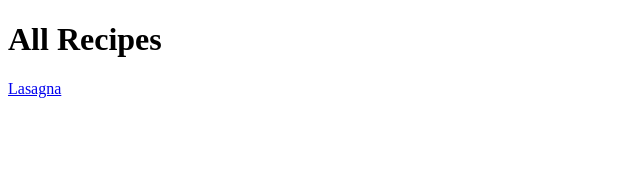
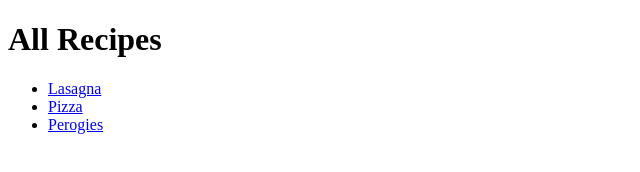
Before and after one commit to Evan-Ferreira/odin-recipes, a plain HTML site: page index.html in a window 1280 px wide. Shown: the whole page, without its empty margins (0-640 px from the left). Drawn offline with Linux system fonts and the light colour scheme.

Commit message:
Fix index.html
- Made navigation on an unorder list
- elements of unorder list are links to all three recipes (lasagna, pizza, perogies)

```diff
--- a/index.html
+++ b/index.html
@@ -7,6 +7,16 @@
     </head>
     <body>
         <h1>All Recipes</h1>
-        <a href="./recipes/lasagna.html">Lasagna</a>
+        <ul>
+            <li>
+                <a href="./recipes/lasagna.html">Lasagna</a>
+            </li>
+            <li>
+                <a href="./recipes/pizza.html">Pizza</a>
+            </li>
+            <li>
+                <a href="./recipes/perogies.html">Perogies</a>
+            </li>
+        </ul>
     </body>
 </html>
```
